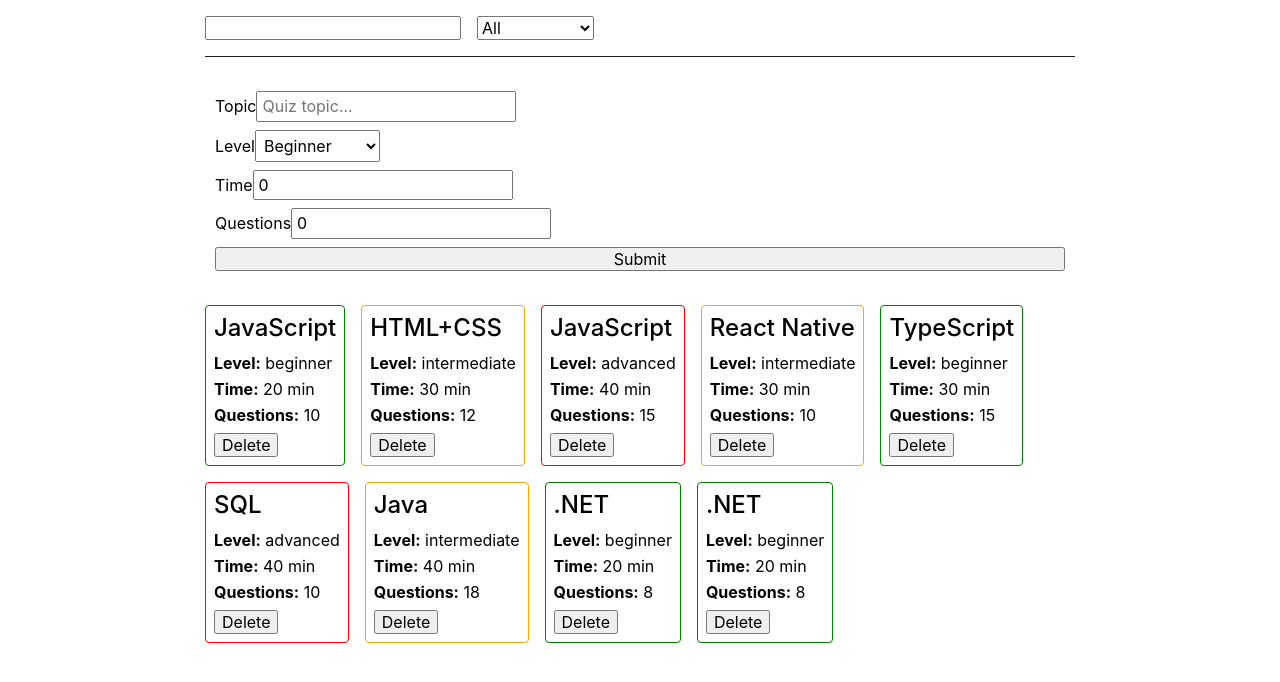
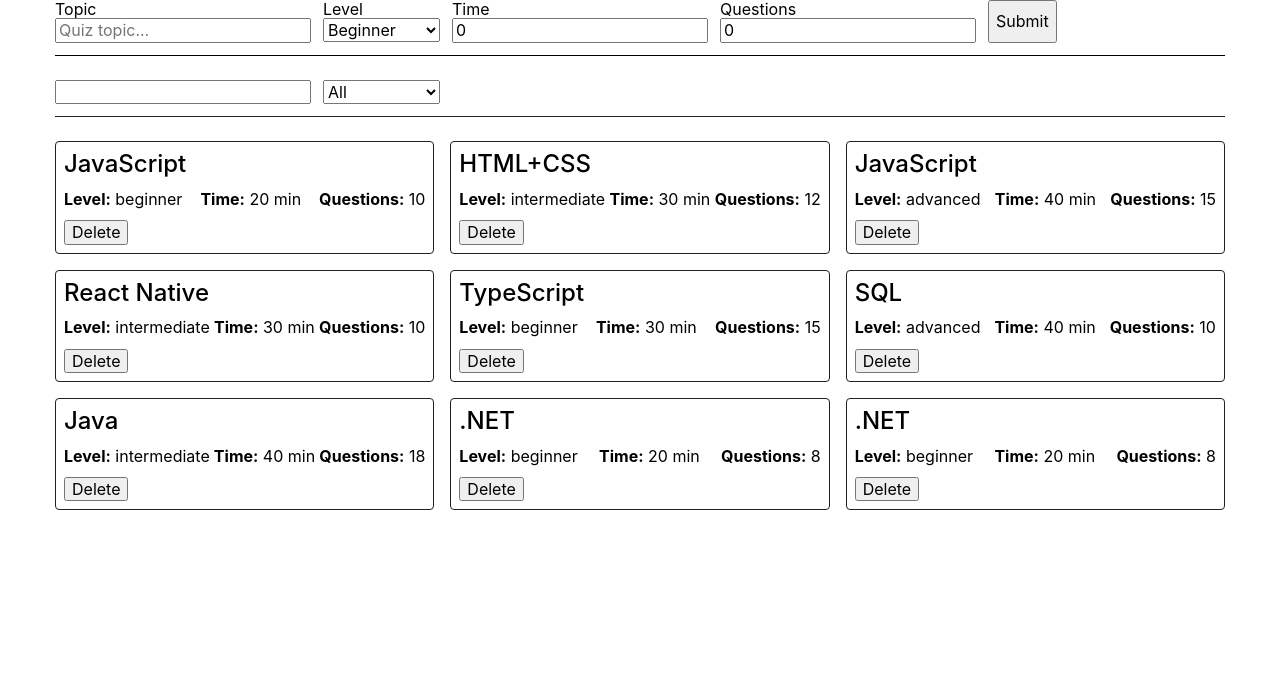
Before and after one commit to luxplanjay/react-84, a React (Create React App) app: page / in a window 1280 px wide. Shown: the top 682 px of the page. Built offline with nearby package versions, Linux system fonts and the light colour scheme.

Commit message:
add examples

```diff
--- a/src/components/App.js
+++ b/src/components/App.js
@@ -71,13 +71,13 @@
 
     return (
       <Layout>
+        <QuizForm onAdd={this.addQuiz} />
         <SearchBar
           topicFilter={filters.topic}
           levelFilter={filters.level}
           onChangeTopic={this.changeTopicFilter}
           onChangeLevel={this.changeLevelFilter}
         />
-        <QuizForm onAdd={this.addQuiz} />
         <QuizList items={visibleQuizItems} onDelete={this.handleDelete} />
       </Layout>
     );
--- a/src/components/Layout.js
+++ b/src/components/Layout.js
@@ -5,6 +5,6 @@
   flex-direction: column;
   gap: 24px;
   padding: 0 15px;
-  max-width: 900px;
+  max-width: 1200px;
   margin: 0 auto;
 `;
--- a/src/components/QuizCard/QuizCard.js
+++ b/src/components/QuizCard/QuizCard.js
@@ -1,4 +1,4 @@
-import { Topic, Wrapper, Text } from './QuizCard.styled';
+import { Topic, Wrapper, Meta, Text } from './QuizCard.styled';
 
 export const QuizCard = ({
   item: { id, topic, level, time, questions },
@@ -7,6 +7,7 @@
   return (
     <Wrapper>
       <Topic>{topic}</Topic>
+      <Meta>
         <Text>
           <b>Level:</b> {level}
         </Text>
@@ -16,6 +17,7 @@
         <Text>
           <b>Questions:</b> {questions}
         </Text>
+      </Meta>
       <div>
         <button onClick={() => onDelete(id)}>Delete</button>
       </div>
--- a/src/components/QuizCard/QuizCard.styled.js
+++ b/src/components/QuizCard/QuizCard.styled.js
@@ -2,6 +2,8 @@
 
 export const Wrapper = styled.div`
   padding: 8px;
+  border: 1px solid ${p => p.theme.colors.black};
+  border-radius: 4px;
 `;
 
 export const Topic = styled.h2`
@@ -11,6 +13,12 @@
 `;
 
 export const Text = styled.p`
-  margin-top: 0;
-  margin-bottom: 8px;
+  margin: 0;
 `;
+
+export const Meta = styled.div`
+  display: flex;
+  gap: 4px;
+  justify-content: space-between;
+  margin-bottom: 12px;
+`;
--- a/src/components/QuizForm/QuizForm.js
+++ b/src/components/QuizForm/QuizForm.js
@@ -1,7 +1,7 @@
 import { Formik } from 'formik';
 import * as Yup from 'yup';
 import { nanoid } from 'nanoid';
-import { StyledForm, StyledField, StyledError } from './QuizForm.styled';
+import { StyledForm, StyledField, StyledError, Label } from './QuizForm.styled';
 
 const schema = Yup.object().shape({
   topic: Yup.string().min(1, 'Too Short!').required('Required'),
@@ -34,13 +34,13 @@
       }}
     >
       <StyledForm>
-        <label>
+        <Label>
           Topic
           <StyledField name="topic" placeholder="Quiz topic..." />
           <StyledError name="topic" component="div" />
-        </label>
+        </Label>
 
-        <label>
+        <Label>
           Level
           <StyledField as="select" name="level">
             <option value="beginner">Beginner</option>
@@ -48,19 +48,19 @@
             <option value="advanced">Advanced</option>
           </StyledField>
           <StyledError name="level" component="div" />
-        </label>
+        </Label>
 
-        <label>
+        <Label>
           Time
           <StyledField name="time" type="number" />
           <StyledError name="time" component="div" />
-        </label>
+        </Label>
 
-        <label>
+        <Label>
           Questions
           <StyledField name="questions" type="number" />
           <StyledError name="questions" component="div" />
-        </label>
+        </Label>
 
         <button type="submit">Submit</button>
       </StyledForm>
--- a/src/components/QuizForm/QuizForm.styled.js
+++ b/src/components/QuizForm/QuizForm.styled.js
@@ -3,15 +3,20 @@
 
 export const StyledForm = styled(Form)`
   display: flex;
-  flex-direction: column;
-  gap: 8px;
-  padding: 10px;
+  gap: 12px;
+  padding-bottom: 12px;
+  border-bottom: 1px solid black;
 `;
 
 export const StyledField = styled(Field)`
-  padding: 4px;
+  font: inherit;
 `;
 
 export const StyledError = styled(ErrorMessage)`
   color: ${p => p.theme.colors.error};
 `;
+
+export const Label = styled.label`
+  display: flex;
+  flex-direction: column;
+`;
--- a/src/components/QuizList/QuizList.styled.js
+++ b/src/components/QuizList/QuizList.styled.js
@@ -6,20 +6,6 @@
   gap: 16px;
 `;
 
-const getBorderColor = ({ theme, level }) => {
-  switch (level) {
-    case 'beginner':
-      return theme.colors.success;
-    case 'intermediate':
-      return theme.colors.warning;
-    case 'advanced':
-      return theme.colors.error;
-    default:
-      return theme.colors.black;
-  }
-};
-
 export const ListItem = styled.li`
-  border: 1px solid ${getBorderColor};
-  border-radius: 4px;
+  flex-basis: calc((100% - 32px) / 3);
 `;
--- a/src/components/SearchBar/SearchBar.styled.js
+++ b/src/components/SearchBar/SearchBar.styled.js
@@ -2,7 +2,7 @@
 
 export const Wrapper = styled.div`
   display: flex;
-  gap: 16px;
-  padding: 16px 0px;
+  gap: 12px;
+  padding-bottom: 12px;
   border-bottom: 1px solid ${p => p.theme.colors.black};
 `;
```
Lines whose indentation alone changed are shown as unchanged.
